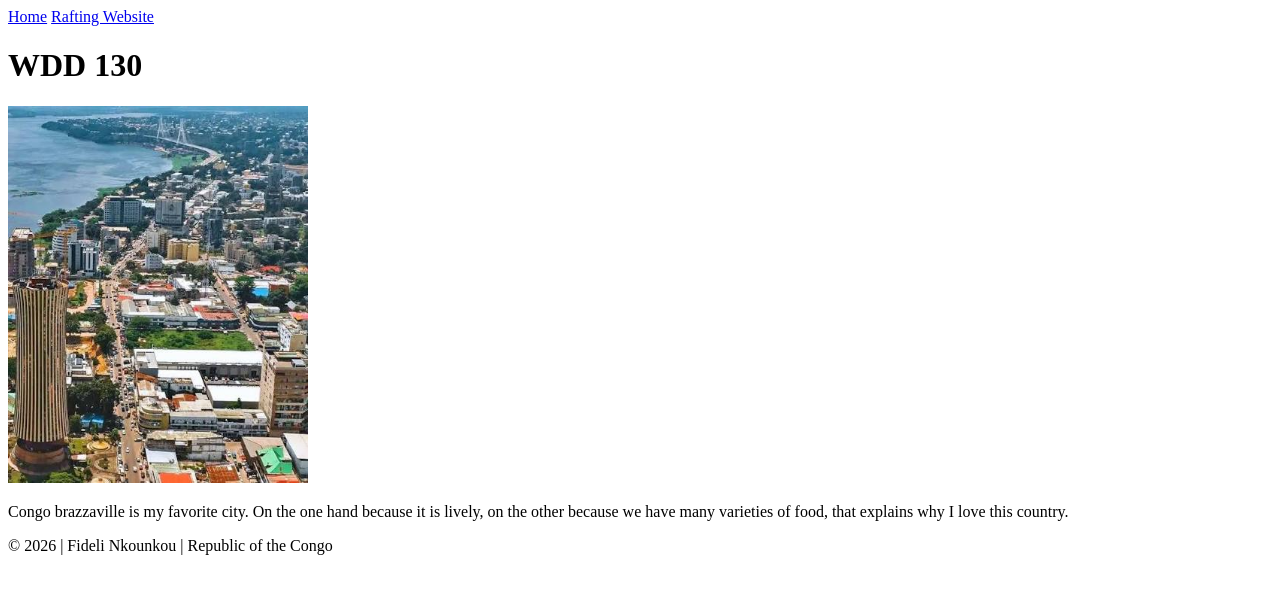
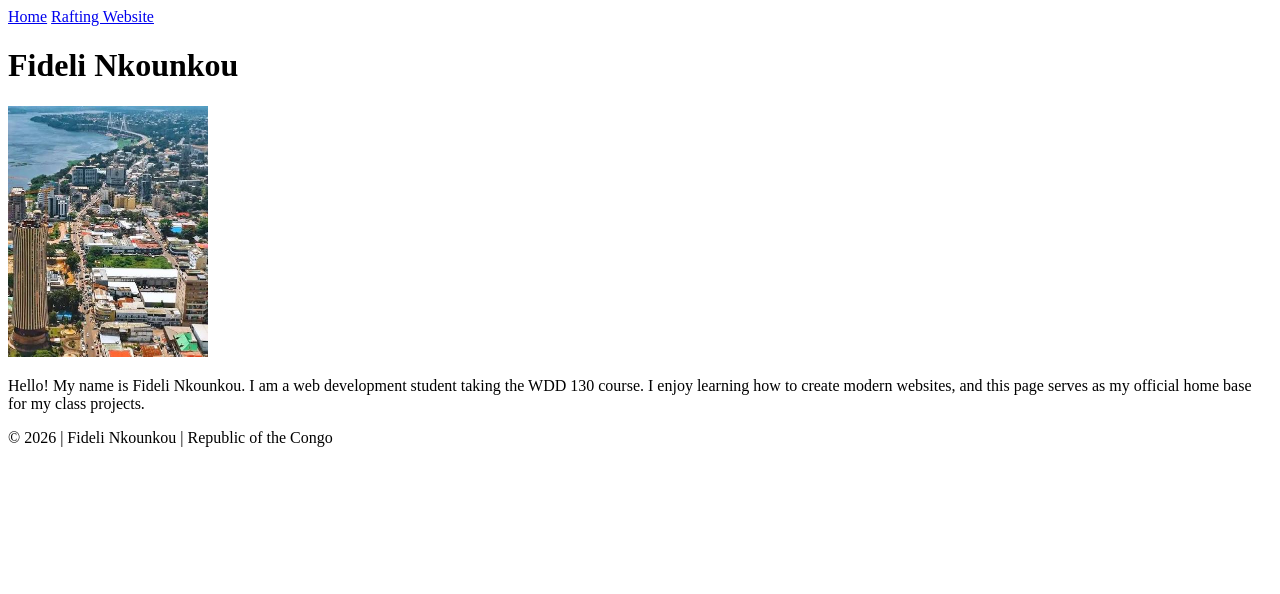
Before and after one commit to fidelinkounkou/wdd130, a plain HTML site: page index.html in a window 1280 px wide. Drawn offline with Linux system fonts and the light colour scheme.

Commit message:
assignment

```diff
--- a/index.html
+++ b/index.html
@@ -4,7 +4,8 @@
 <head>
     <meta charset="UTF-8">
     <meta name="viewport" content="width=device-width, initial-scale=1.0">
-    <title>Congo brazzaville | WDD 130</title>
+    <meta name="author" content="Fideli Nkounkou">
+    <title>Fideli Nkounkou | WDD 130</title>
 </head>
 
 <body>
@@ -17,10 +18,11 @@
     </header>
 
     <main>
-        <h1>WDD 130</h1>
-        <img src="images/profile.jpg" alt="This is my favorite country brazzaville" width="300">
-        <p>Congo brazzaville is my favorite city. On the one hand because it is lively, on the other
-            because we have many varieties of food, that explains why I love this country.</p>
+        <h1>Fideli Nkounkou</h1>
+        <img src="images/profile.jpg" alt="Photo of Fideli Nkounkou" width="200">
+        <p>Hello! My name is Fideli Nkounkou. I am a web development student taking the WDD 130
+            course. I enjoy learning how to create modern websites, and this page serves as my
+            official home base for my class projects.</p>
     </main>
 
     <footer>
```
